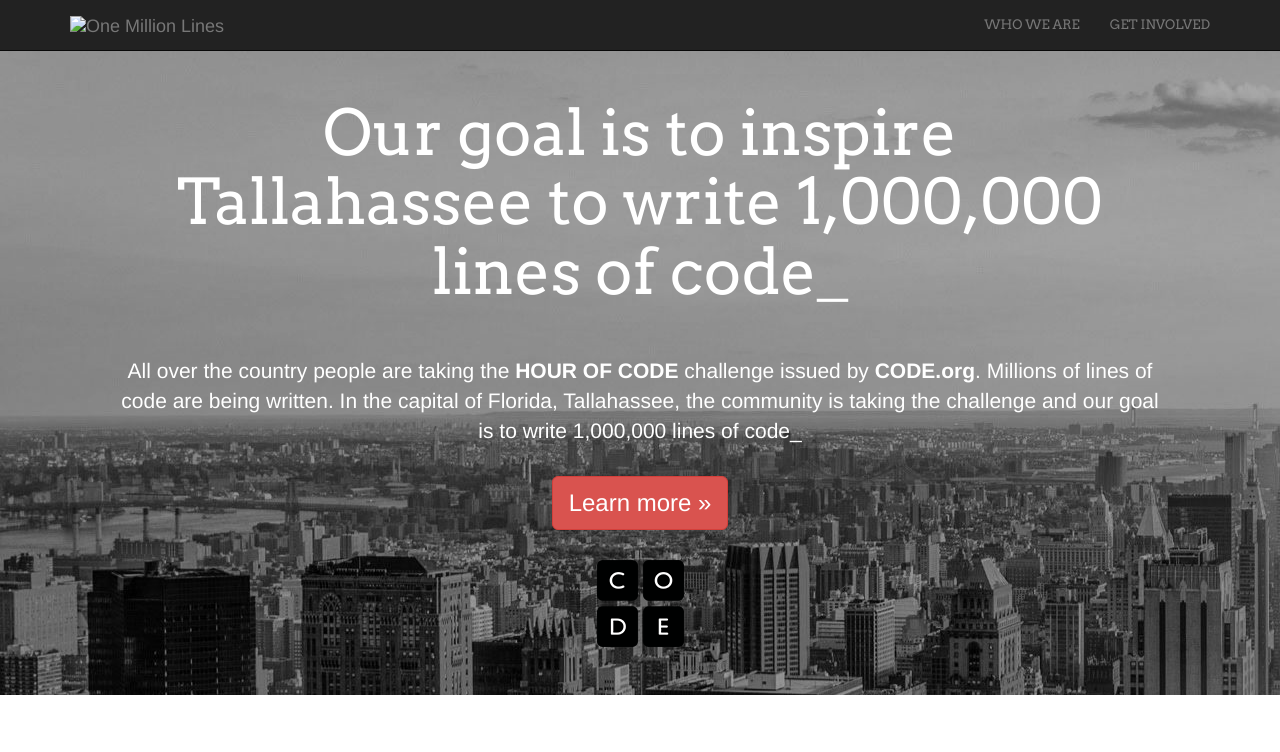
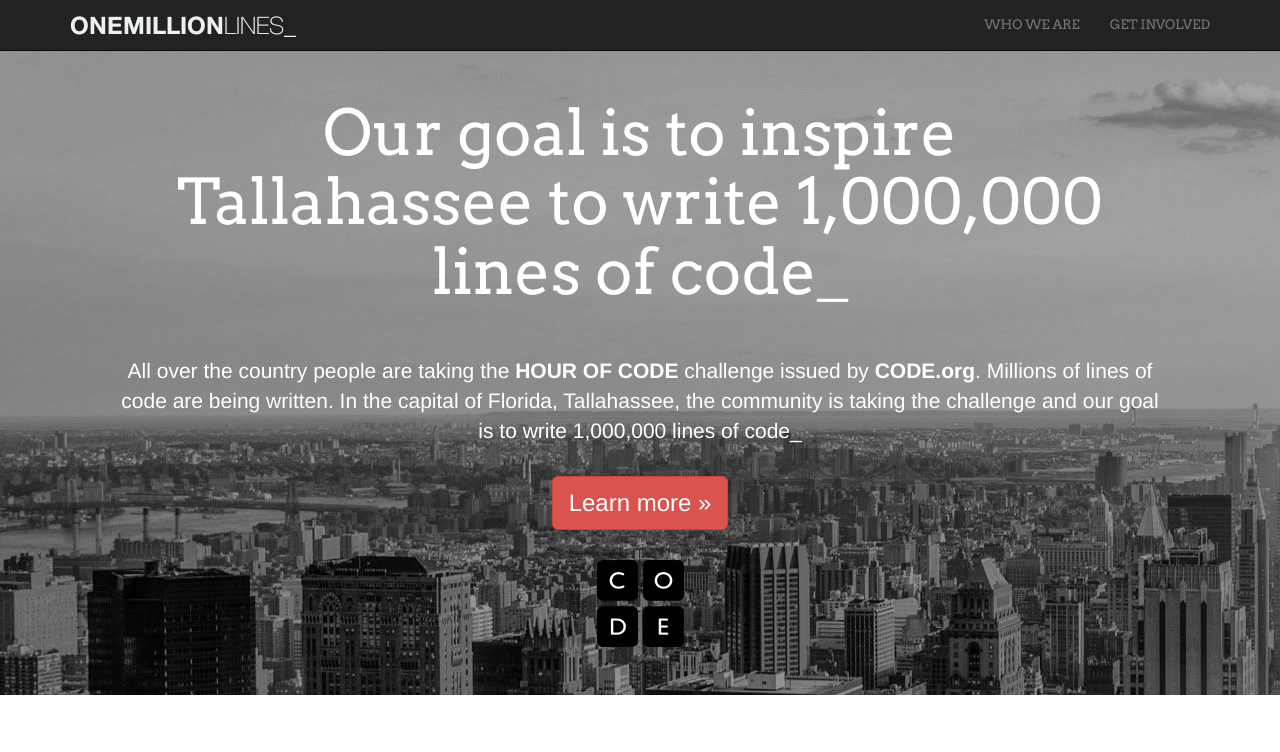
Before and after one commit to philipmignon/philipmignon.github.io, a plain HTML site: page index.html in a window 1280 px wide. Shown: the top 752 px of the page. Drawn offline with nearby package versions, Linux system fonts and the light colour scheme; a script that the page names is missing.

Commit message:
One more change

```diff
--- a/index.html
+++ b/index.html
@@ -46,7 +46,7 @@ data-target=".navbar-collapse">
 <span class="icon-bar"></span>
 <span class="icon-bar"></span>
 </button>
-<a class="navbar-brand" href="#"><img src="images/top_logo.png" alt="One Million Lines"></a>
+<a class="navbar-brand" href="#"><img src="images/top-logo.png" alt="One Million Lines"></a>
 </div>
 <div class="collapse navbar-collapse">
 <ul class="nav navbar-nav navbar-right">
```
